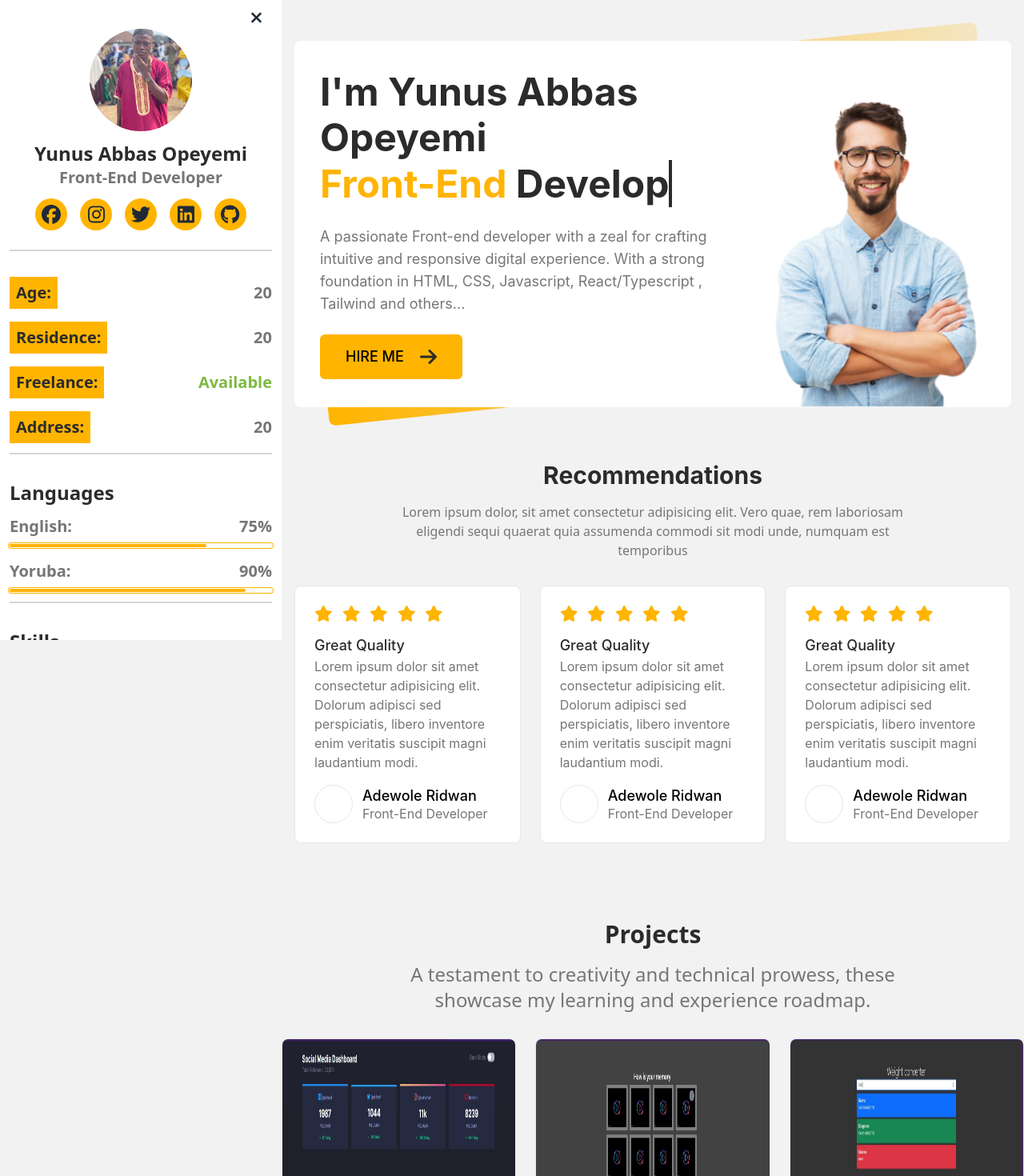
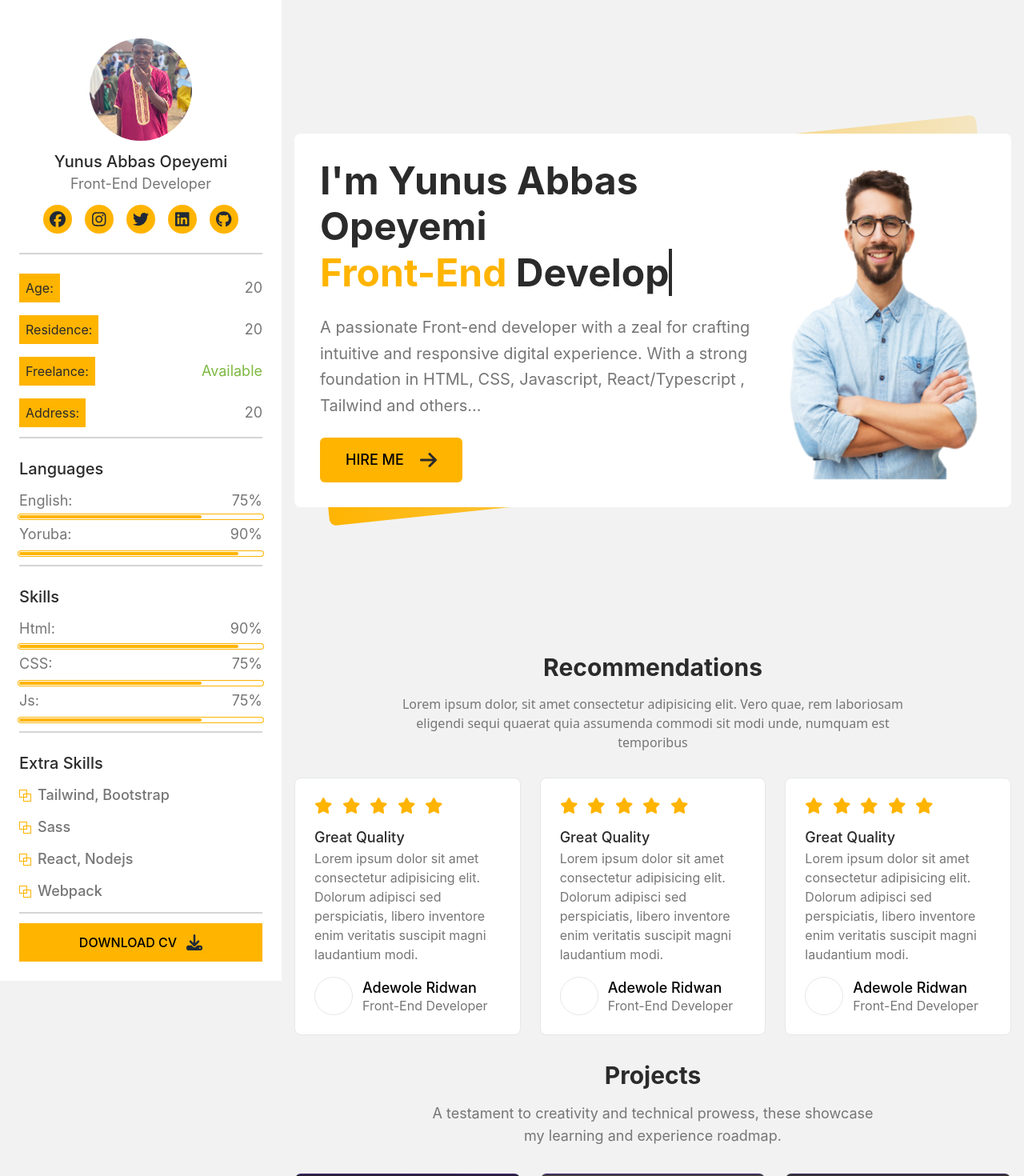
Before and after one commit to springboot20/my-portfolio, a React (Vite) app: page / in a window 1280 px wide. Shown: the top 1470 px of the page at 80% size. Built offline with nearby package versions, Linux system fonts and the light colour scheme.

Commit message:
details panel component modified

```diff
--- a/src/components/Hero.tsx
+++ b/src/components/Hero.tsx
@@ -21,12 +21,12 @@ export const HeroSection = () => {
     <Disclosure
       as="section"
       id="home"
-      className="flex justify-start items-start sm:justify-center sm:items-center lg:min-h-[70vh] p-4 w-full"
+      className="flex justify-start items-start sm:justify-center sm:items-center h-screen p-4 w-full"
     >
       <div className="relative w-full">
-        <div className="absolute max-w-7xl mx-auto bg-gradient-to-r inset-5 z-0 from-port-yellow to-port-yellow/20 transform -skew-y-6 md:skew-y-0 md:-rotate-6 rounded-lg"></div>
-        <div className="relative max-w-7xl mx-auto z-10 flex items-center flex-col md:flex-row bg-white p-4 sm:p-8 rounded-lg overflow-hidden">
-          <div className="space-y-6 max-w-2xl">
+        <div className="absolute bg-gradient-to-r inset-5 z-0 from-port-yellow to-port-yellow/20 transform -skew-y-6 md:skew-y-0 md:-rotate-6 rounded-lg"></div>
+        <div className="relative z-10 flex items-center flex-col md:flex-row lg:h-[467px] bg-white p-4 sm:p-8 rounded-lg overflow-hidden">
+          <div className="space-y-6 max-w-2xl lg:max-w-3xl">
             <h1
               className="text-2xl sm:text-3xl xl:text-5xl !leading-[1.2] font-inter font-bold text-port-black capitalize"
               id="developer-name"
@@ -37,7 +37,7 @@ export const HeroSection = () => {
             </h1>
 
             <p
-              className="text-base sm:text-lg font-inter font-normal text-port-gray"
+              className="text-lg sm:text-xl font-inter font-normal text-port-gray !leading-relaxed"
               id="developer-description"
             >
               A passionate Front-end developer with a zeal for crafting intuitive and responsive
@@ -52,7 +52,7 @@ export const HeroSection = () => {
               </button>
             </Link>
           </div>
-          <div className="relative w-full flex items-center justify-center -bottom-8">
+          <div className="relative w-full flex items-center justify-center lg:h-[25rem]">
             <img
               src={ProfileImage}
               alt="profile avatar"
--- a/src/components/Portfolio.tsx
+++ b/src/components/Portfolio.tsx
@@ -1,22 +1,20 @@
-import projectsData from '../data/data.json'
-import { FontAwesomeIcon } from '@fortawesome/react-fontawesome'
-import { faGithub } from '@fortawesome/free-brands-svg-icons'
-import { Link } from 'react-router-dom'
-import { faLink } from '@fortawesome/free-solid-svg-icons'
+import projectsData from "../data/data.json";
+import { FontAwesomeIcon } from "@fortawesome/react-fontawesome";
+import { faGithub } from "@fortawesome/free-brands-svg-icons";
+import { Link } from "react-router-dom";
+import { faLink } from "@fortawesome/free-solid-svg-icons";
 
 export const Portfolio = () => {
-  const projects = projectsData
+  const projects = projectsData;
 
   return (
-    <section className="pt-20 pb-28 px-6 lg:px-0" id="projects">
+    <section className="p-4" id="projects">
       <div className="mx-auto max-w-8xl">
-        <header className="text-center space-y-4">
-          <h1 className="text-port-black text-3xl font-bold capitalize">
-            Projects
-          </h1>
-          <p className="text-2xl font-medium  text-port-gray max-w-2xl mx-auto">
-            A testament to creativity and technical prowess, these showcase my
-            learning and experience roadmap.
+        <header className="text-center space-y-4 max-w-xl mx-auto">
+          <h1 className="text-port-black text-3xl font-inter font-bold capitalize">Projects</h1>
+          <p className="text-lg font-inter font-normal text-port-gray">
+            A testament to creativity and technical prowess, these showcase my learning and
+            experience roadmap.
           </p>
         </header>
 
@@ -24,7 +22,7 @@ export const Portfolio = () => {
           {projects.map((project) => {
             return (
               <div
-                className="group space-y-0  card overflow-hidden relative p-0 h-[22rem] w-full"
+                className="group space-y-0  card overflow-hidden relative p-0 h-[15rem] w-full"
                 key={project.url}
               >
                 <header>
@@ -35,24 +33,20 @@ export const Portfolio = () => {
                   />
                 </header>
 
-                <div className="group-hover:opacity-100 group-hover:scale-100 origin-top transition-all flex items-center justify-center space-x-8 scale-0  text-white  opacity-0 absolute top-0 left-0 right-0 bg-black/50 z-10 h-full">
-                  <Link to={project['github-url']} target="_blank">
+                <div className="group-hover:opacity-100 group-hover:scale-100 origin-top transition-all flex items-center justify-center space-x-8 scale-0 text-white  opacity-0 absolute top-0 left-0 right-0 bg-black/50 z-10 h-full">
+                  <Link to={project["github-url"]} target="_blank">
                     <FontAwesomeIcon icon={faGithub} className="h-10" />
                   </Link>
 
-                  <Link to={project['url']}>
-                    <FontAwesomeIcon
-                      icon={faLink}
-                      className="h-10"
-                      target="_blank"
-                    />
+                  <Link to={project["url"]}>
+                    <FontAwesomeIcon icon={faLink} className="h-10" target="_blank" />
                   </Link>
                 </div>
               </div>
-            )
+            );
           })}
         </div>
       </div>
     </section>
-  )
-}
+  );
+};
--- a/src/components/panels/DetailPanel.tsx
+++ b/src/components/panels/DetailPanel.tsx
@@ -11,7 +11,7 @@ import {
 import { faClose, faDownload } from "@fortawesome/free-solid-svg-icons";
 import { Link } from "react-router-dom";
 import myCV from "../../assets/my-cv.pdf";
-import { Disclosure } from "@headlessui/react";
+// import { Disclosure } from "@headlessui/react";
 
 type DetailPanelProps = {
   close: (focusableElement?: HTMLElement | React.MutableRefObject<HTMLElement | null>) => void;
@@ -23,26 +23,26 @@ export const DetailPanel: React.FC<DetailPanelProps> = ({ close, open }) => {
     {
       to: "#facebook",
       name: "Facebook icon",
-      icon: <FontAwesomeIcon icon={faFacebook} className="h-6 text-gray-800" />,
+      icon: <FontAwesomeIcon icon={faFacebook} className="h-5 text-gray-800" />,
     },
     {
       to: "#instagram",
       name: "Instagram icon",
-      icon: <FontAwesomeIcon icon={faInstagram} className="h-6 text-gray-800" />,
+      icon: <FontAwesomeIcon icon={faInstagram} className="h-5 text-gray-800" />,
     },
     {
       to: "#twitter",
       name: "Twitter icon",
-      icon: <FontAwesomeIcon icon={faTwitter} className="h-6 text-gray-800" />,
+      icon: <FontAwesomeIcon icon={faTwitter} className="h-5 text-gray-800" />,
     },
     {
       to: "#linkedin",
       name: "Linkedin icon",
-      icon: <FontAwesomeIcon icon={faLinkedin} className="h-6 text-gray-800" />,
+      icon: <FontAwesomeIcon icon={faLinkedin} className="h-5 text-gray-800" />,
     },
     {
       to: "https://github.com/springboot20/",
-      icon: <FontAwesomeIcon icon={faGithub} className="h-6 text-gray-800" />,
+      icon: <FontAwesomeIcon icon={faGithub} className="h-5 text-gray-800" />,
       name: "Github icon",
     },
   ];
@@ -51,26 +51,26 @@ export const DetailPanel: React.FC<DetailPanelProps> = ({ close, open }) => {
     <div
       className={classNames(
         // open ? "translate-x-0" : "-translate-x-full",
-        "fixed top-0 left-0 bottom-5 z-20 bg-white h-screen w-[22rem] p-3 overflow-y-scroll hidden xl:block",
+        "relative top-0 left-0 bottom-5 z-20 bg-white h-auto w-[22rem] p-6 xl:block",
       )}
     >
-      <Disclosure.Button
+      {/* <Disclosure.Button
         onClick={() => close()}
         className="absolute right-4 top-1 inline-flex items-center justify-center rounded-md p-2 dark:text-white text-gray-900 hover:dark:bg-gray-700 hover:dark:text-white focus:outline-none focus:ring-2 focus:ring-inset focus:ring-white"
       >
         <span className="sr-only">Close button</span>
         <FontAwesomeIcon icon={faClose} className="h-5 text-gray-800 " />
-      </Disclosure.Button>
+      </Disclosure.Button> */}
 
-      <div className="space-y-5">
+      <div className="space-y-3">
         <div className="py-6 flex justify-center items-center flex-col space-y-3 border-b-2 border-port-gray/30">
           <div className="relative flex items-center justify-center overflow-hidden h-32 w-32 rounded-full">
             <img src={ProfileImg} className="absolute" alt="profile img" />
           </div>
 
           <div className="text-center">
-            <h3 className="text-2xl font-bold capitalize text-port-black">yunus abbas opeyemi</h3>
-            <p className="font-semibold text-xl text-port-gray capitalize">front-end developer</p>
+            <h3 className="text-xl font-medium font-inter capitalize text-port-black">yunus abbas opeyemi</h3>
+            <p className="font-normal font-inter text-lg text-port-gray capitalize">front-end developer</p>
           </div>
 
           <div className="inline-flex space-x-4 mt-4">
@@ -80,7 +80,7 @@ export const DetailPanel: React.FC<DetailPanelProps> = ({ close, open }) => {
                   key={to}
                   to={to}
                   arial-label={name}
-                  className="flex items-center justify-center h-10 w-10 rounded-full bg-port-yellow"
+                  className="flex items-center justify-center h-9 w-9 rounded-full bg-port-yellow"
                 >
                   <span className="sr-only">{name}</span>
                   {icon}
@@ -92,45 +92,46 @@ export const DetailPanel: React.FC<DetailPanelProps> = ({ close, open }) => {
 
         <ul className="space-y-4 border-b-2 border-port-gray/30 py-3  ">
           <li className="flex justify-between items-center">
-            <span className="block py-1.5 px-2 bg-port-yellow capitalize text-xl font-semibold text-port-black">
+            <p className="block py-1.5 px-2 bg-port-yellow capitalize text-base font-normal font-inter text-port-black">
               age:
-            </span>
-            <span className="text-xl font-semibold text-port-gray">20</span>
+            </p>
+            <p className="text-lg font-inter font-normal text-port-gray">20</p>
           </li>
           <li className="flex justify-between items-center">
-            <span className="block py-1.5 px-2 bg-port-yellow capitalize text-xl font-semibold text-port-black">
+            <p className="block py-1.5 px-2 bg-port-yellow capitalize text-base font-normal font-inter text-port-black">
               residence:
-            </span>
-            <span className="text-xl font-semibold text-port-gray">20</span>
+            </p>
+            <p className="text-lg font-inter font-normal text-port-gray">20</p>
           </li>
           <li className="flex justify-between items-center">
-            <span className="block py-1.5 px-2 bg-port-yellow capitalize text-xl font-semibold text-port-black">
+            <p className="block py-1.5 px-2 bg-port-yellow capitalize text-base font-normal font-inter text-port-black">
               freelance:
-            </span>
-            <span className="text-xl font-semibold text-port-green capitalize">available</span>
+            </p>
+            <p className="text-lg font-inter font-normal text-port-green capitalize">available</p>
           </li>
           <li className="flex justify-between items-center">
-            <span className="block py-1.5 px-2 bg-port-yellow capitalize text-xl font-semibold text-port-black">
+            <p className="block py-1.5 px-2 bg-port-yellow capitalize text-base font-normal font-inter text-port-black">
               address:
-            </span>
-            <span className="text-xl font-semibold text-port-gray">20</span>
+            </p>
+            <p className="text-lg font-inter font-normal text-port-gray">20</p>
           </li>
         </ul>
 
         <div className="space-y-3 py-3 border-b-2 border-port-gray/30">
-          <h1 className="text-2xl font-semibold text-port-black capitalize">languages</h1>
-          <ul className="space-y-4">
-            <li className="space-y-2">
+          <h1 className="text-xl font-medium font-inter text-port-black capitalize">languages</h1>
+          <ul className="space-y-1.5">
+            <li className="space-y-1">
               <div className="flex justify-between items-center">
-                <span className="capitalize text-xl font-semibold text-port-gray">english:</span>
-                <span className="text-xl font-semibold text-port-gray">75%</span>
+                <p className="capitalize text-lg font-normal font-inter text-port-gray">english:</p>
+                <p className="text-lg font-inter font-normal text-port-gray">75%</p>
               </div>
               <span className='block rounded-md ring-1 ring-offset-1 ring-port-yellow w-full h-1 relative before:absolute before:content-[""] before:w-3/4 before:bg-port-yellow before:h-1 before:rounded-md'></span>
             </li>
+
             <li className="space-y-2">
               <div className="flex justify-between items-center">
-                <span className="capitalize text-xl font-semibold text-port-gray">yoruba:</span>
-                <span className="text-xl font-semibold text-port-gray">90%</span>
+                <span className="capitalize text-lg font-normal font-inter text-port-gray">yoruba:</span>
+                <span className="text-lg font-inter font-normal text-port-gray">90%</span>
               </div>
               <span className='block rounded-md ring-1 ring-offset-1 ring-port-yellow w-full h-1 relative before:absolute before:content-[""] before:w-[90%] before:bg-port-yellow before:h-1 before:rounded-md'></span>
             </li>
@@ -138,33 +139,34 @@ export const DetailPanel: React.FC<DetailPanelProps> = ({ close, open }) => {
         </div>
 
         <div className="space-y-3 py-3 border-b-2 border-port-gray/30">
-          <h1 className="text-2xl font-semibold text-port-black capitalize">skills</h1>
-          <ul className="space-y-4">
-            <li className="space-y-2">
+          <h1 className="text-xl font-medium font-inter text-port-black capitalize">skills</h1>
+          <ul className="space-y-1.5">
+            <li className="space-y-1.5">
               <div className="flex justify-between items-center">
-                <span className="capitalize text-xl font-semibold text-port-gray">html:</span>
-                <span className="text-xl font-semibold text-port-gray">90%</span>
+                <span className="capitalize text-lg font-normal font-inter text-port-gray">html:</span>
+                <span className="text-lg font-inter font-normal text-port-gray">90%</span>
               </div>
               <span className='block rounded-md ring-1 ring-offset-1 ring-port-yellow w-full h-1 relative before:absolute before:content-[""] before:w-[90%] before:bg-port-yellow before:h-1 before:rounded-md'></span>
             </li>
             <li className="space-y-2">
               <div className="flex justify-between items-center">
-                <span className="uppercase text-xl font-semibold text-port-gray">css:</span>
-                <span className="text-xl font-semibold text-port-gray">75%</span>
+                <span className="uppercase text-lg font-normal font-inter text-port-gray">css:</span>
+                <span className="text-lg font-inter font-normal text-port-gray">75%</span>
               </div>
               <span className='block rounded-md ring-1 ring-offset-1 ring-port-yellow w-full h-1 relative before:absolute before:content-[""] before:w-3/4 before:bg-port-yellow before:h-1 before:rounded-md'></span>
             </li>
             <li className="space-y-2">
               <div className="flex justify-between items-center">
-                <span className="capitalize text-xl font-semibold text-port-gray">js:</span>
-                <span className="text-xl font-semibold text-port-gray">75%</span>
+                <span className="capitalize text-lg font-normal font-inter text-port-gray">js:</span>
+                <span className="text-lg font-inter font-normal text-port-gray">75%</span>
               </div>
               <span className='block rounded-md ring-1 ring-offset-1 ring-port-yellow w-full h-1 relative before:absolute before:content-[""] before:w-3/4 before:bg-port-yellow before:h-1 before:rounded-md'></span>
             </li>
           </ul>
         </div>
+
         <div className="space-y-3 py-3 border-b-2 border-port-gray/30">
-          <h1 className="text-2xl font-semibold text-port-black capitalize">extra skills</h1>
+          <h1 className="text-xl font-inter font-medium text-port-black capitalize">extra skills</h1>
           <ul className="space-y-3 flex flex-col items-start">
             <li className="space-x-2 inline-flex items-center">
               <svg
@@ -179,7 +181,7 @@ export const DetailPanel: React.FC<DetailPanelProps> = ({ close, open }) => {
                 <rect x="0.5" y="0.5" width="9" height="9" stroke="#FFB400" />
                 <rect x="5.5" y="5.5" width="9" height="9" stroke="#FFB400" />
               </svg>
-              <small className="text-lg capitalize text-port-gray font-semibold">
+              <small className="text-lg capitalize text-port-gray font-inter font-medium">
                 tailwind, bootstrap
               </small>
             </li>
@@ -196,7 +198,7 @@ export const DetailPanel: React.FC<DetailPanelProps> = ({ close, open }) => {
                 <rect x="0.5" y="0.5" width="9" height="9" stroke="#FFB400" />
                 <rect x="5.5" y="5.5" width="9" height="9" stroke="#FFB400" />
               </svg>
-              <small className="text-lg capitalize text-port-gray font-semibold">sass</small>
+              <small className="text-lg capitalize text-port-gray font-inter font-medium">sass</small>
             </li>
             <li className="space-x-2 inline-flex items-center">
               <svg
@@ -211,7 +213,7 @@ export const DetailPanel: React.FC<DetailPanelProps> = ({ close, open }) => {
                 <rect x="0.5" y="0.5" width="9" height="9" stroke="#FFB400" />
                 <rect x="5.5" y="5.5" width="9" height="9" stroke="#FFB400" />
               </svg>
-              <small className="text-lg capitalize text-port-gray font-semibold">
+              <small className="text-lg capitalize text-port-gray font-inter font-medium">
                 react, nodejs
               </small>
             </li>
@@ -228,14 +230,15 @@ export const DetailPanel: React.FC<DetailPanelProps> = ({ close, open }) => {
                 <rect x="0.5" y="0.5" width="9" height="9" stroke="#FFB400" />
                 <rect x="5.5" y="5.5" width="9" height="9" stroke="#FFB400" />
               </svg>
-              <small className="text-lg capitalize text-port-gray font-semibold">webpack</small>
+              <small className="text-lg capitalize text-port-gray font-inter font-medium">webpack</small>
             </li>
           </ul>
         </div>
+
         <Link to={"/"} download={myCV} className="mt-4 block">
-          <button className="w-full text-2xl text-port-black font-semibold uppercase py-2.5 px-8 bg-port-yellow flex items-center space-x-3 justify-center">
+          <button className="w-full text-lg sm:text-xl font-inter font-medium uppercase py-2.5 px-8 bg-port-yellow flex items-center space-x-3 justify-center">
             <small>download cv</small>
-            <FontAwesomeIcon icon={faDownload} className="h-6 text-gray-800" />
+            <FontAwesomeIcon icon={faDownload} className="h-5 text-gray-800" />
           </button>
         </Link>
       </div>
```
